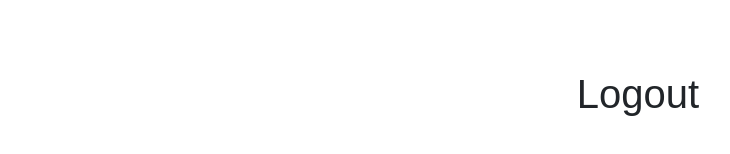
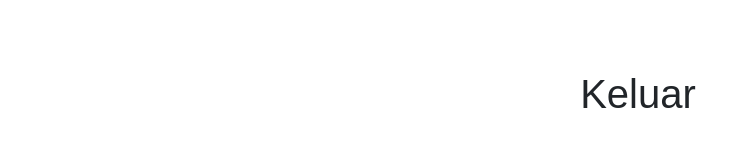
Before and after one commit to grarizki/Homework-4, a React (Create React App) app: page /signout in a window 1280 px wide. Shown: the part 342-496 px from the top of the page, without its empty margins (2-732 px from the left). Built offline with nearby package versions, Linux system fonts and the light colour scheme.

Commit message:
change titles to bahasa indo

```diff
--- a/src/assets/components/sidebar/SidebarData.js
+++ b/src/assets/components/sidebar/SidebarData.js
@@ -6,19 +6,19 @@ import * as BsIcons from "react-icons/bs";
 
 export const SidebarData = [
     {
-        title: 'Home',
+        title: 'Beranda',
         path: '/home',
         icon: <AiIcons.AiFillHome/>,
         cName: 'nav-text'
     },
     {
-        title: 'Transactions',
+        title: 'Transaksi',
         path: '/transaksi',
         icon: <IoIcons.IoIosPaper />,
         cName: 'nav-text'
     },
     {
-        title: 'Sign Out',
+        title: 'Keluar',
         path: '/signout',
         icon: <FaIcons.FaSignOutAlt />,
         cName: 'nav-text'
--- a/src/pages/status/Logout.js
+++ b/src/pages/status/Logout.js
@@ -7,7 +7,7 @@ function Logout() {
     <div>
       <NavbarComponent />
     <div className='logout'>
-      <h1>Logout</h1>
+      <h1>Keluar</h1>
     </div>
     </div>
   );
```
